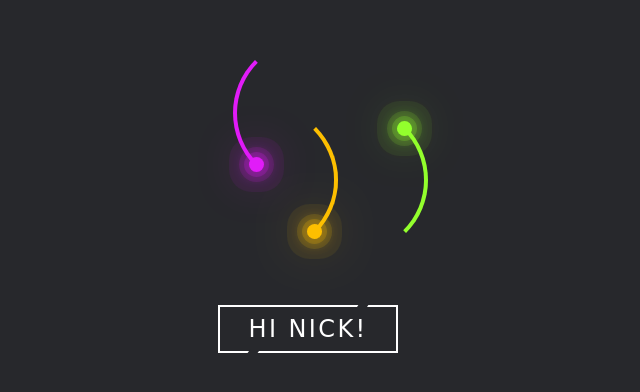
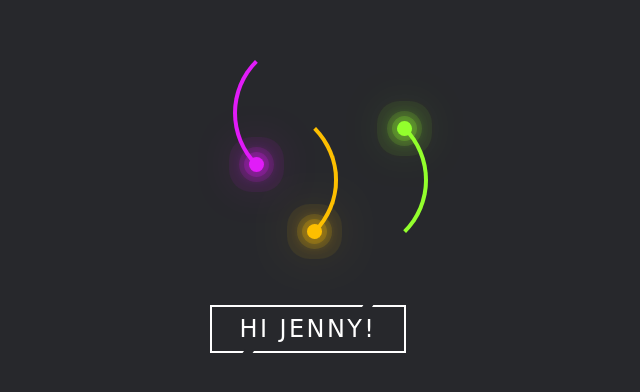
Before and after one commit to KhDyanne/Birthday_Gift, a plain HTML site: page cover.html in a window 1280 px wide. Shown: the part 206-598 px from the top of the page, without its empty margins (332-972 px from the left). Drawn offline with Linux system fonts and the light colour scheme; a web font is replaced by a local one.

Commit message:
Update cover.html

```diff
--- a/cover.html
+++ b/cover.html
@@ -1,7 +1,7 @@
 <!DOCTYPE html>
 <html lang="en">
 <head>
-    <title>Nick's Birthday</title>
+    <title>Jenny's Birthday</title>
     <link rel="preconnect" href="https://fonts.googleapis.com">
     <link rel="preconnect" href="https://fonts.gstatic.com" crossorigin>
     <link href="https://fonts.googleapis.com/css2?family=Happy+Monkey&display=swap" rel="stylesheet">
@@ -15,7 +15,7 @@
         <div class="ring"></div>
     </div>
     <div class="btn">
-        <a href="card.html" style="--clr:#fdbf00"><span>Hi Nick!</span><i></i></a>
+        <a href="card.html" style="--clr:#fdbf00"><span>Hi Jenny!</span><i></i></a>
     </div>
 
 </body>
```
